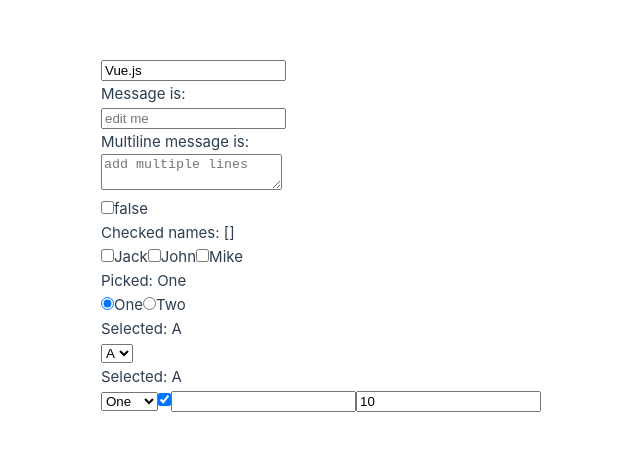
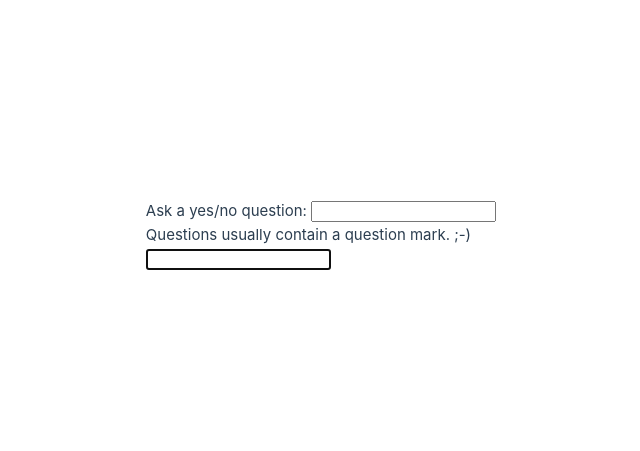
Before and after one commit to DmytroLymar/vue-practice, a Vue app: page / in a window 1280 px wide. Shown: the part 165-616 px from the top of the page, without its empty margins (319-959 px from the left). Built offline with nearby package versions, Linux system fonts and the light colour scheme.

Commit message:
(8.2.10 - 8.2.11) watchers and template refs

```diff
--- a/src/App.vue
+++ b/src/App.vue
@@ -1,74 +1,38 @@
 <script setup>
-import { ref } from 'vue'
+import { onMounted, ref, useTemplateRef, watch } from 'vue'
 
-const text = ref('Vue.js')
-const message = ref('')
-const messageMulti = ref('')
-const checked = ref(false)
-const checkedNames = ref([])
-const picked = ref('One')
-const selected = ref('A')
+const question = ref('')
+const answer = ref('Questions usually contain a question mark. ;-)')
+const loading = ref(false)
 
-const options = ref([
-  { text: 'One', value: 'A' },
-  { text: 'Two', value: 'B' },
-  { text: 'Three', value: 'C' },
-])
+// watch works directly on a ref
+watch(question, async (newQuestion) => {
+  if (newQuestion.includes('?')) {
+    loading.value = true
+    answer.value = 'Thinking...'
+    try {
+      const res = await fetch('https://yesno.wtf/api')
+      answer.value = (await res.json()).answer
+    } catch (error) {
+      answer.value = 'Error! Could not reach the API. ' + error
+    } finally {
+      loading.value = false
+    }
+  }
+})
 
-const toggle = ref('yes')
-const age = ref(10)
+const input = useTemplateRef('my-input')
+
+onMounted(() => {
+  input.value.focus()
+})
 </script>
 
 <template>
-  <input v-model="text" />
-  <p>Message is: {{ message }}</p>
-  <input v-model="message" placeholder="edit me" />
-  <div></div>
-  <span>Multiline message is:</span>
-  <p style="white-space: pre-line">{{ messageMulti }}</p>
-  <textarea v-model="messageMulti" placeholder="add multiple lines"></textarea>
-  <div></div>
-  <input type="checkbox" id="checkbox" v-model="checked" />
-  <label for="checkbox">{{ checked }}</label>
-
-  <div>Checked names: {{ checkedNames }}</div>
-
-  <input type="checkbox" id="jack" value="Jack" v-model="checkedNames" />
-  <label for="jack">Jack</label>
-
-  <input type="checkbox" id="john" value="John" v-model="checkedNames" />
-  <label for="john">John</label>
-
-  <input type="checkbox" id="mike" value="Mike" v-model="checkedNames" />
-  <label for="mike">Mike</label>
-
-  <div>Picked: {{ picked }}</div>
-
-  <input type="radio" id="one" value="One" v-model="picked" />
-  <label for="one">One</label>
-
-  <input type="radio" id="two" value="Two" v-model="picked" />
-  <label for="two">Two</label>
-
-  <div>Selected: {{ selected }}</div>
-
-  <select v-model="selected">
-    <option>A</option>
-    <option>B</option>
-    <option>C</option>
-  </select>
-
-  <div>Selected: {{ selected }}</div>
-
-  <select v-model="selected">
-    <option v-for="option in options" :value="option.value" :key="option.text">
-      {{ option.text }}
-    </option>
-  </select>
-
-  <input type="checkbox" v-model="toggle" true-value="yes" false-value="no" />
-  <input v-model.lazy="message" />
-  <input v-model.number="age" />
+  <p>
+    Ask a yes/no question:
+    <input v-model="question" :disabled="loading" />
+  </p>
+  <p>{{ answer }}</p>
+  <input ref="my-input" />
 </template>
-
-<style scoped></style>
```
